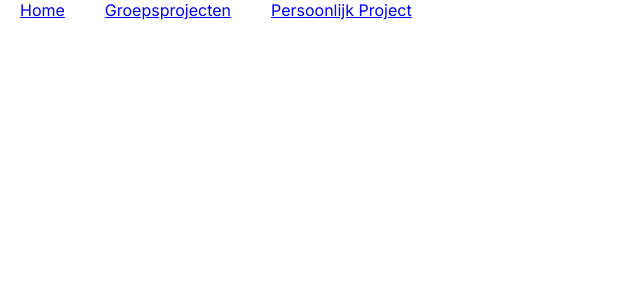
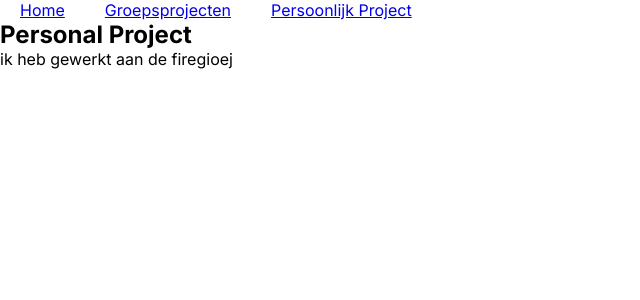
Before and after one commit to novaatje03/portfolio-s6, a Next.js app: page /personalproject in a window 1280 px wide. Shown: the top 300 px of the page, without its empty margins (0-640 px from the left). Built offline with nearby package versions, Linux system fonts and the light colour scheme.

Commit message:
test om te kijken of ik mijn portfolio in vercel kan zetten

```diff
--- a/src/app/page.tsx
+++ b/src/app/page.tsx
@@ -1,5 +1,4 @@
 "use client"
-
 import AboutMe from "@/app/aboutme/page";
 import styles from "./page.module.css";
 import NavBar from "@/components/navbar";
--- a/src/app/personalproject/page.tsx
+++ b/src/app/personalproject/page.tsx
@@ -5,6 +5,11 @@ export default function PersonalProject() {
     return (
     <>
     <NavBar />
+
+    <h2>Personal Project</h2>
+    <p>
+        ik heb gewerkt aan de firegioej
+    </p>
     </>
 )
 }
```
